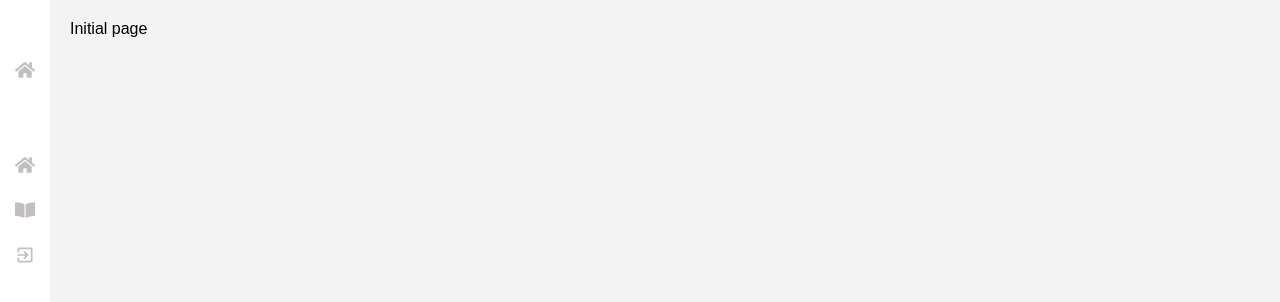
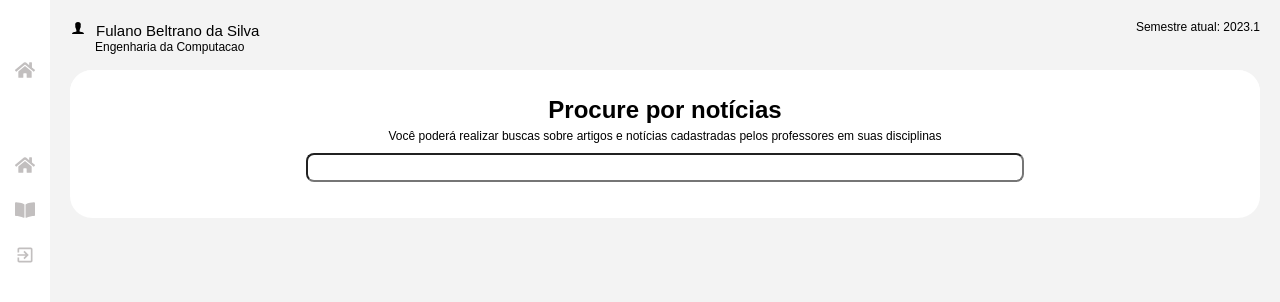
Before and after one commit to victorluizskt/ihc-sigaa-2.0-frontend, a React (Create React App) app: page /home in a window 1280 px wide. Shown: the top 302 px of the page. Built offline with nearby package versions, Linux system fonts and the light colour scheme.

Commit message:
Comecando a home

```diff
--- a/public/index.html
+++ b/public/index.html
@@ -24,7 +24,7 @@
       work correctly both with client-side routing and a non-root public URL.
       Learn how to configure a non-root public URL by running `npm run build`.
     -->
-    <title>React App</title>
+    <title>Sigaa 2.0</title>
   </head>
   <body>
     <noscript>You need to enable JavaScript to run this app.</noscript>
--- a/src/pages/Home/index.jsx
+++ b/src/pages/Home/index.jsx
@@ -1,9 +1,47 @@
+import Navbar from "../../components/Navbar";
 import Sidebar from "../../components/Sidebar/Sidebar";
+import { Card } from "./styled";
 
 const Home = () => (
     <>
         <Sidebar>
-            <div>Initial page</div>
+            <Navbar />
+            <Card>
+                <span style={{
+                    fontSize: '24px',
+                    fontWeight: '700',
+                    textAlign: 'center',
+                    display: 'flex',
+                    justifyContent: 'center',
+                    paddingTop: '26px',
+                    borderRadius: '22px'
+                }}>
+                    Procure por notícias
+                </span>
+                <span
+                    style={{
+                        fontSize: '12px',
+                        textAlign: 'center',
+                        display: 'flex',
+                        justifyContent: 'center',
+                        paddingTop: '5px',
+                        borderRadius: '22px',
+                        marginBottom: '10px'
+                    }}>
+                    Você poderá realizar buscas sobre artigos e notícias cadastradas pelos professores em suas disciplinas
+                </span>
+                <input
+                    style={{
+                    borderRadius: '22px',
+                    textAlign: 'center',
+                    display: 'flex',
+                    height: '25px',
+                    marginTop: '10px',
+                    borderRadius: '8px',
+                    width: '60%',
+                    margin: '0 auto'
+                }}/>
+            </Card>
         </Sidebar>
     </>
 )
```
Also changed, not shown: src/assets/search.jpg (added).
